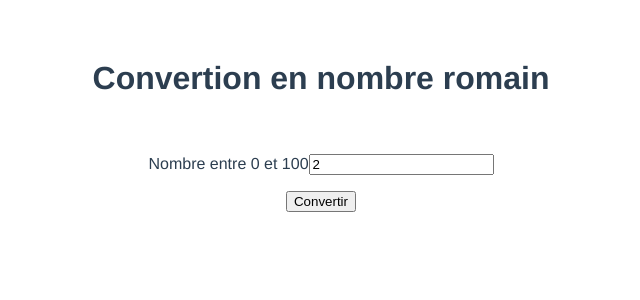
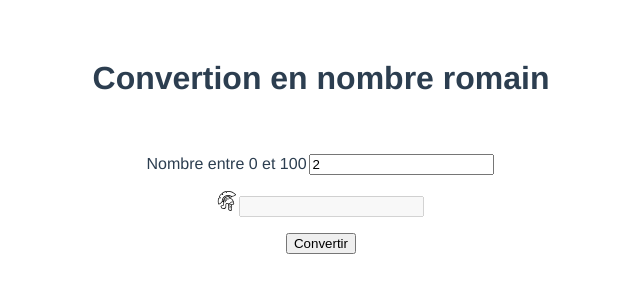
Before and after one commit to RueRivoli/Romano-Numbers, a Vue app in the folder client/: page / in a window 1280 px wide. Shown: the top 300 px of the page, without its empty margins (319-959 px from the left). Built offline with nearby package versions, Linux system fonts and the light colour scheme.

Commit message:
FEATURE: CREATE INPUT ROMANO NUMBER

```diff
--- a/client/src/components/Form.vue
+++ b/client/src/components/Form.vue
@@ -14,14 +14,31 @@
         {{ error }}
       </p>
      <p>
-        <label for="decimal">Nombre entre 0 et 100</label>
+        <label for="decimal" style="width:100px;margin-right:2px;">Nombre entre 0 et 100</label>
         <input
           id="decimal"
           v-model="number.decimal"
           type="number"
-          name="decimal">
+          name="decimal"
+          style="margin-right:2px;"
+          >
+
       </p>
-     <button>Convertir</button>
+      <p>
+        <label for="decimal" style="width:100px;margin-right:2px;"> <img style="height: 20px;" src="./../assets/roman-helmet.svg"></label>
+         <input
+          v-model="romanoNumber"
+          type="string"
+          name="romanoNumber"
+          style="margin-right:2px;"
+          disabled
+          >
+<!--
+          <span>{{romanoNumber}}</span> -->
+     </p>
+     <p>
+               <button class="pointer">Convertir</button>
+     </p>
     </form>
   </div>
 </template>
@@ -37,6 +54,7 @@ export default {
       number: {
         decimal: 2,
       },
+      romanoNumber: '',
       error: '',
       isLoading: false,
       isError: false,
@@ -76,10 +94,11 @@ export default {
       //   console.log('Retour value');
       //   console.log(value);
       // }).catch();
-
+      let context = this;
       NumberService.convertNumber(nb).then(function (value) {
         console.log('Retour value');
         console.log(value);
+        context.romanoNumber = value.romanoNumber;
       }).catch();
 
     }
@@ -108,4 +127,8 @@ a {
   height:20px;
   color:red;
 }
+
+.pointer{
+  cursor: pointer;
+}
 </style>
```
Also changed, not shown: client/src/assets/roman-helmet.svg (added).
